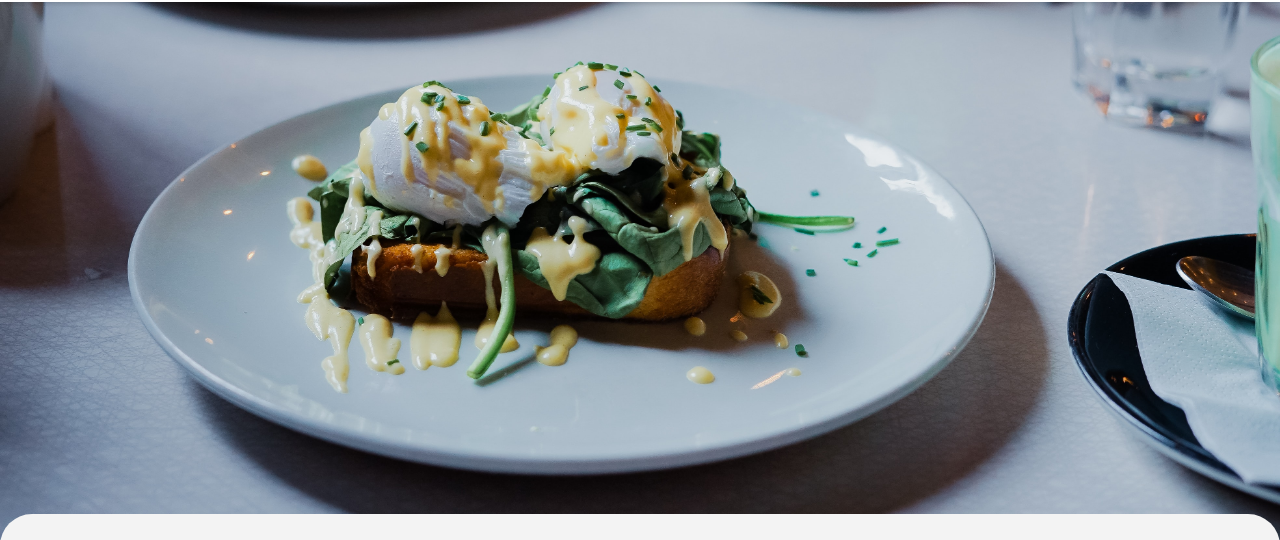
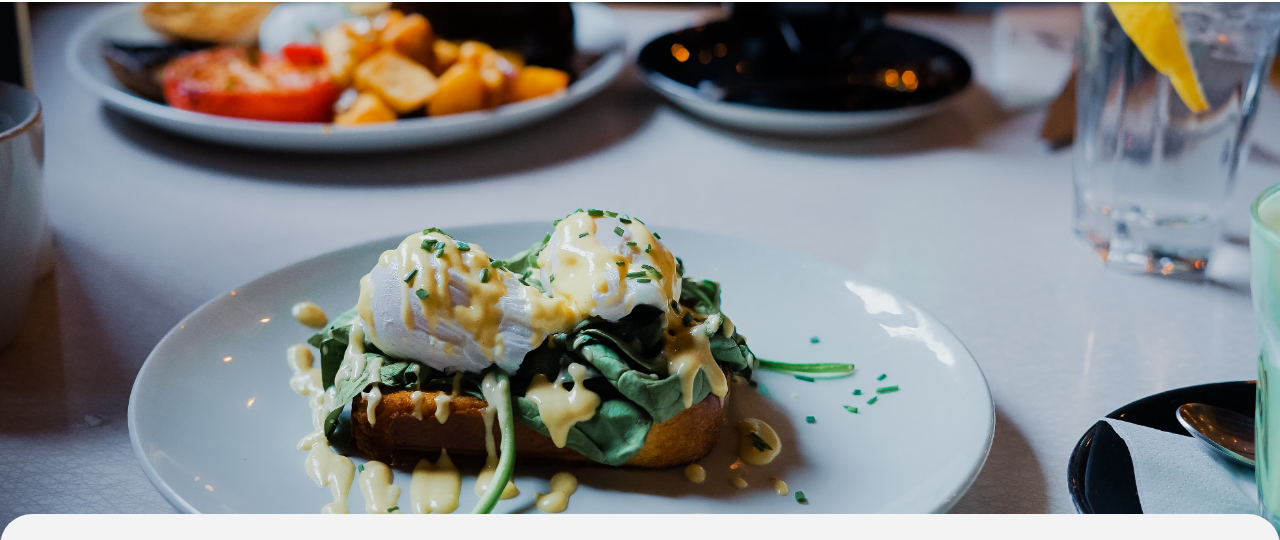
Before and after one commit to laurentGurbala/ohmyfood, a website: page pages/a_la_francaise.html in a window 1280 px wide. Shown: the part 51-591 px from the top of the page. Drawn offline with Linux system fonts and the light colour scheme; a web font is replaced by a local one.

Commit message:
"fix: image décallé dans le menu la note enchantee

```diff
--- a/scss/layout/_menu.scss
+++ b/scss/layout/_menu.scss
@@ -4,7 +4,7 @@
     width: 100%;
     height: 70vh;
     object-fit: cover;
-    object-position: center bottom;
+    object-position: center;
     position: relative;
     z-index: 0;
 }
```
Also changed, not shown: css/main.css.
